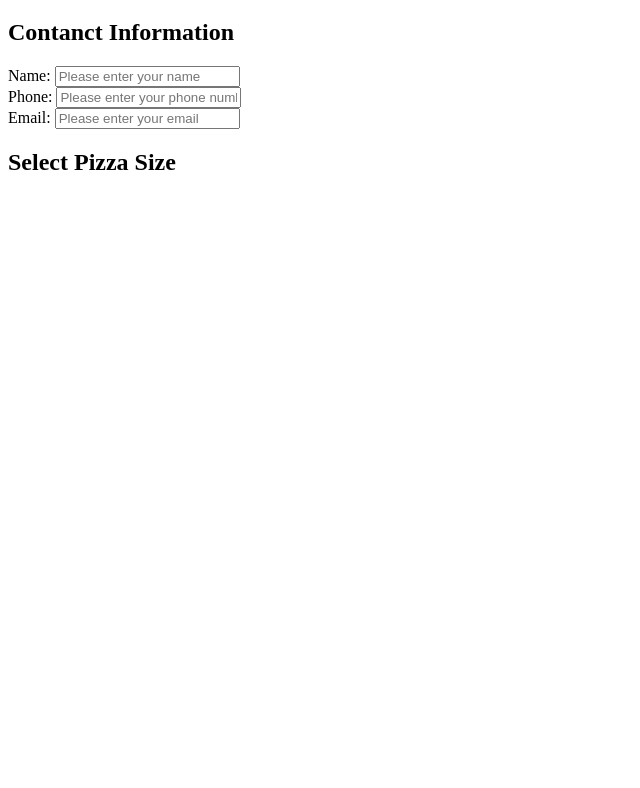
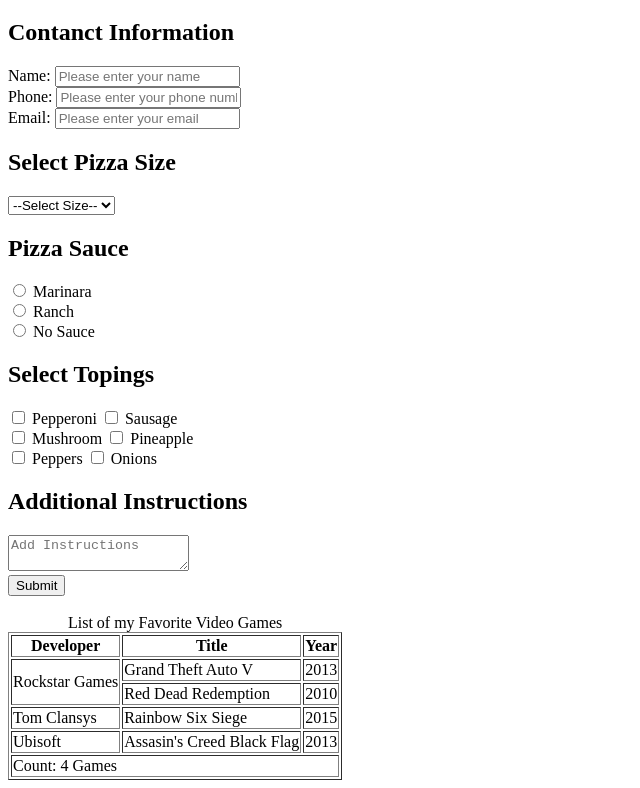
Before and after one commit to eduardo-canelas/Pizzeria, a plain HTML site: page index.html in a window 1280 px wide. Shown: the part 61-849 px from the top of the page, without its empty margins (0-640 px from the left). Before the commit the page ends 800 px from the top, so only its background shows below. Drawn offline with Linux system fonts and the light colour scheme.

Commit message:
Finished the complete form and table

```diff
--- a/index.html
+++ b/index.html
@@ -1,28 +1,106 @@
 <!DOCTYPE html>
 <html lang="en">
+
 <head>
     <meta charset="UTF-8">
-    <meta name="viewport" content="width=device-width, initial-scale=1.0">
+    <meta name="viewport" content="width=device-width">
     <title>Pizzeria</title>
 </head>
+
 <body>
     <header>
-        <h1 class = "title" id = "title">Pizza Ordering Form</h1>
+        <h1 class="title" id="title">Pizza Ordering Form</h1>
     </header>
     <main>
-        <h2 class = "subtitle" id = "subtitle">Contanct Information</h2>
+        <h2 class="subtitle" id="subtitle">Contanct Information</h2>
         <form action="">
-            <label for = "name">Name:</label>
-            <input type="text" id="name" name="name" required title = "Please enter your name" placeholder="Please enter your name">
+            <label for="name">Name:</label>
+            <input type="text" id="name" name="name" required title="Please enter your name"
+                placeholder="Please enter your name">
             <br>
-            <label for = "phone">Phone:</label>
-            <input type="phone" id="phone" name="phone" required title = "Please enter your phone number" placeholder="Please enter your phone number">
+            <label for="phone">Phone:</label>
+            <input type="phone" id="phone" name="phone" required title="Please enter your phone number"
+                placeholder="Please enter your phone number">
             <br>
-            <label for = "email">Email:</label>
-            <input type="email" id="email" name="email" required title = "Please enter your email" placeholder="Please enter your email">
+            <label for="email">Email:</label>
+            <input type="email" id="email" name="email" required title="Please enter your email"
+                placeholder="Please enter your email">
             <br>
+            <h2 class="selectPizza" id="selectPizza">Select Pizza Size</h2>
+            <select name="pizzaSize" id="pizzaSize" required title="Please select a pizza size"
+                placeholder="Please select a pizza size">
+                <option value="small">--Select Size--</option>
+                <option value="small">Small</option>
+                <option value="medium">Medium</option>
+                <option value="large">Large</option>
+            </select>
+            <br>
+            <h2 class="selectSauce" id="selectSauce" tittle="please select a sauce" placeholder="please select a sauce">
+                Pizza Sauce</h2>
+            <input type="radio" id="marinara" name="sauce" value="marinara" required title="Please select a sauce">
+            <label for="marinara" tittle="please select a sauce">Marinara</label>
+            <br>
+            <input type="radio" id="ranch" name="sauce" value="ranch" required title="Please select a sauce"
+                tittle="please select a sauce">
+            <label for="ranch">Ranch</label>
+            <br>
+            <input type="radio" id="noSauce" name="sauce" value="noSauce" required title="Please select a sauce">
+            <label for="noSauce" tittle="please select a sauce">No Sauce</label>
+            <br>
+            <h2 class="selectTopings" id="selectTopings">Select Topings</h2>
+            <input type="checkbox" id="pepperoni" name="pepperoni" value="pepperoni">
+            <label for="pepperoni">Pepperoni</label>
+            <input type="checkbox" id="sausage" name="sausage" value="sausage">
+            <label for="sausage">Sausage</label>
+            <br>
+            <input type="checkbox" id="mushroom" name="mushroom" value="mushroom">
+            <label for="mushroom">Mushroom</label>
+            <input type="checkbox" id="pineapple" name="pineapple" value="pineapple">
+            <label for="pineapple">Pineapple</label>
+            <br>
+            <input type="checkbox" id="peppers" name="peppers" value="peppers">
+            <label for="peppers">Peppers</label>
+            <input type="checkbox" id="onions" name="onions" value="onions">
+            <label for="onions">Onions</label>
+            <br>
+            <h2 class="additionalInstructions" id="additionalInstructions">Additional Instructions</h2>
+            <textarea name="additionalInstructions" id="additionalInstructions"
+                placeholder="Add Instructions"></textarea>
+            <br>
+            <input type="submit" value="Submit">
         </form>
-        <h2 class = "selectPizza" id = "selectPizza">Select Pizza Size</h2>
+        <br>
+        <table border="1">
+            <caption>List of my Favorite Video Games</caption>
+            <tr>
+                <th>Developer</th>
+                <th>Title</th>
+                <th>Year</th>
+            </tr>
+            <tr>
+                <td rowspan="2">Rockstar Games</td>
+                <td>Grand Theft Auto V</td>
+                <td>2013</td>
+            </tr>
+            <tr>
+                <td>Red Dead Redemption</td>
+                <td>2010</td>
+            </tr>
+            <tr>
+                <td>Tom Clansys</td>
+                <td>Rainbow Six Siege</td>
+                <td>2015</td>
+            </tr>
+            <tr>
+                <td>Ubisoft</td>
+                <td>Assasin's Creed Black Flag</td>
+                <td>2013</td>
+            </tr>
+            <tr>
+                <td colspan="3">Count: 4 Games</td>
+            </tr>
+        </table>
     </main>
 </body>
+
 </html>
```
